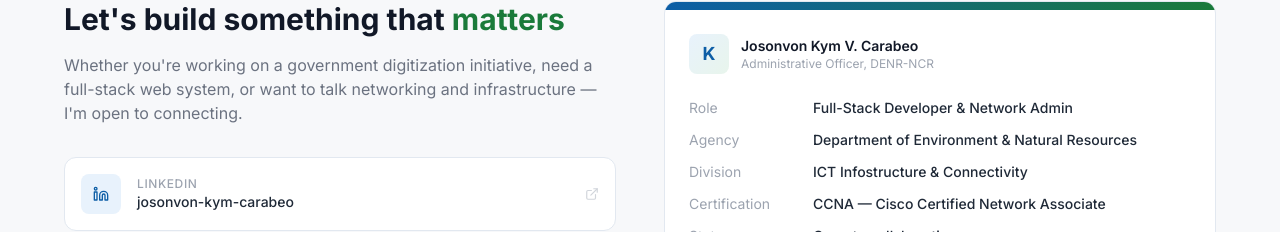
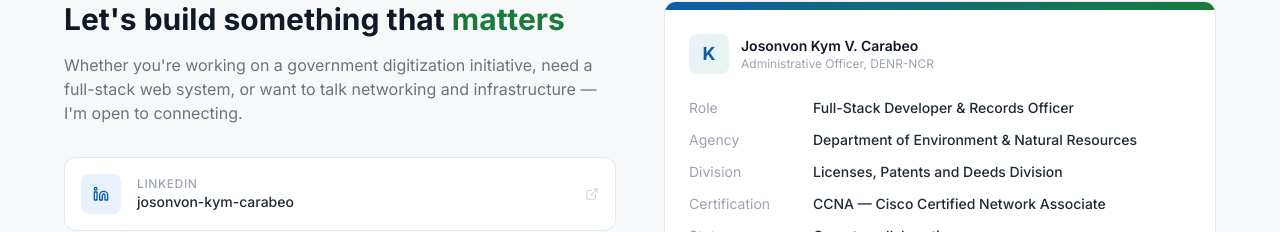
Before and after one commit to redsmite/kym-portfolio, a React (Vite) app: page / in a window 1280 px wide. Shown: the part 4806-5038 px from the top of the page. Built offline with nearby package versions, Linux system fonts and the light colour scheme.

Commit message:
update to contacts

```diff
--- a/src/components/Contact.jsx
+++ b/src/components/Contact.jsx
@@ -67,9 +67,9 @@ export default function Contact() {
 
                 <div className="space-y-3">
                   {[
-                    { label: 'Role',          value: 'Full-Stack Developer & Network Admin' },
+                    { label: 'Role',          value: 'Full-Stack Developer & Records Officer' },
                     { label: 'Agency',        value: 'Department of Environment & Natural Resources' },
-                    { label: 'Division',      value: 'ICT Infostructure & Connectivity' },
+                    { label: 'Division',      value: 'Licenses, Patents and Deeds Division' },
                     { label: 'Certification', value: 'CCNA — Cisco Certified Network Associate' },
                     { label: 'Status',        value: 'Open to collaboration' },
                   ].map(({ label, value }) => (
```
Also changed, not shown: 3 other files (tests, documents, lock files or other folders).
